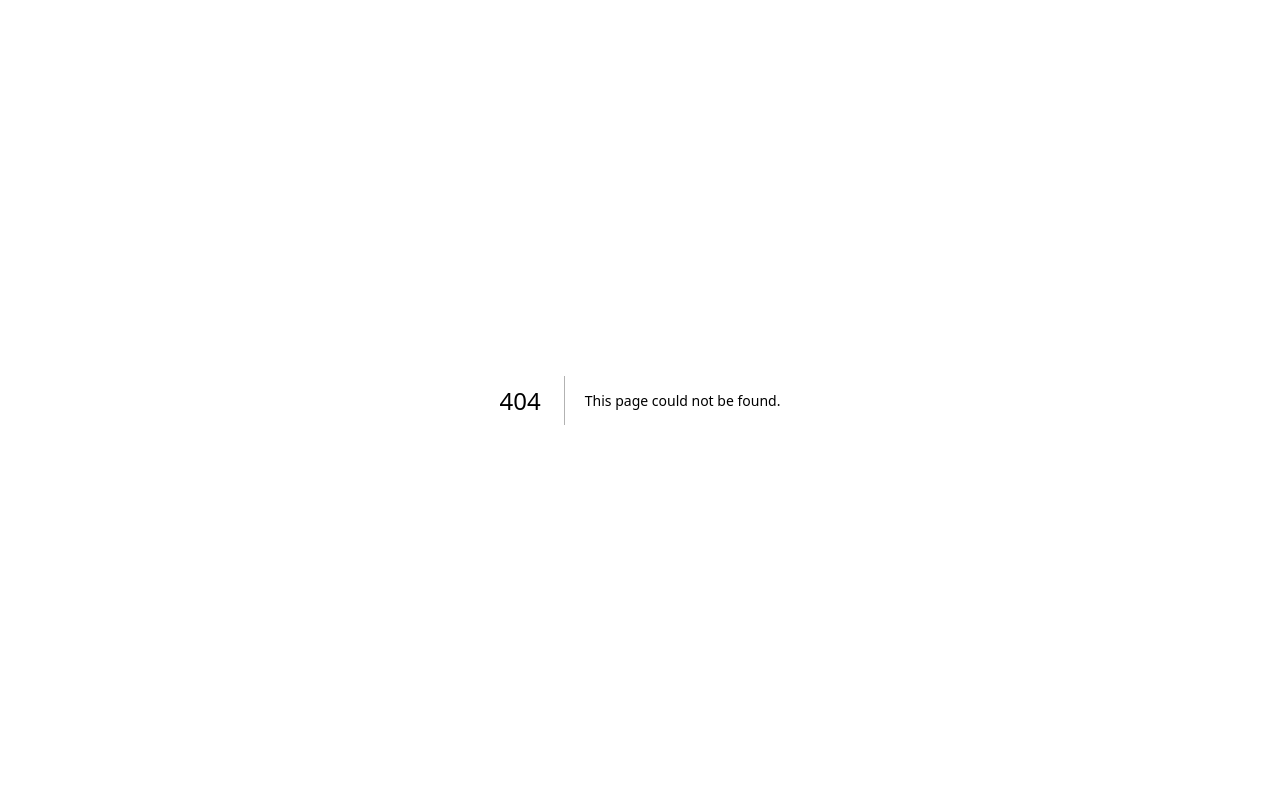
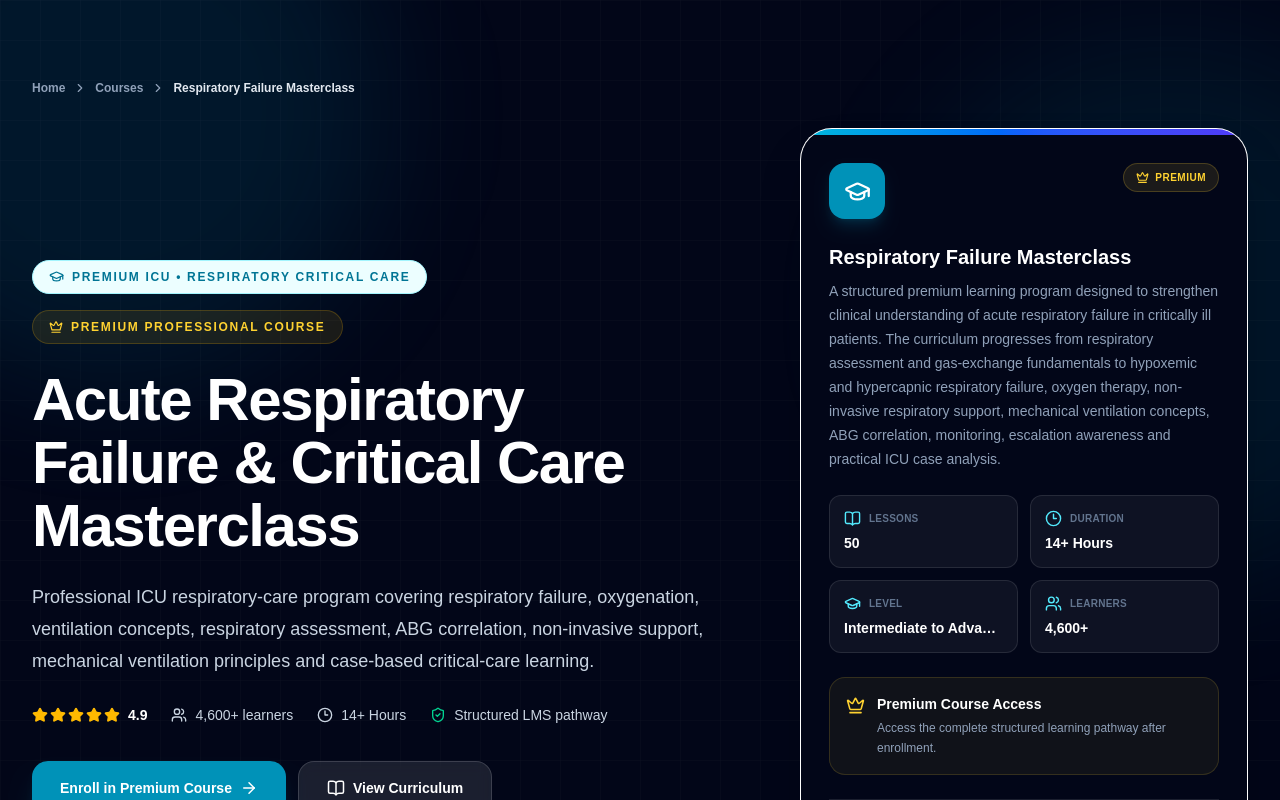
Before and after one commit to dubeyavinash557-sudo/icu-learning-portal, a Next.js app in the folder client/: page /courses/premium/respiratory-failure in a window 1280 px wide. Before the commit this address had no page. Shown: the top 800 px of the page. Built offline with nearby package versions, Linux system fonts and the light colour scheme.

Commit message:
Add professional Respiratory Failure premium course

```diff
--- /dev/null
+++ b/client/app/courses/premium/respiratory-failure/page.tsx
@@ -0,0 +1,255 @@
+import CourseLandingPage from "../../_components/CourseLandingPage";
+
+export default function RespiratoryFailurePremiumPage() {
+  return (
+    <CourseLandingPage
+      course={{
+        title: "Acute Respiratory Failure & Critical Care Masterclass",
+
+        shortTitle: "Respiratory Failure Masterclass",
+
+        category: "Premium ICU • Respiratory Critical Care",
+
+        description:
+          "Professional ICU respiratory-care program covering respiratory failure, oxygenation, ventilation concepts, respiratory assessment, ABG correlation, non-invasive support, mechanical ventilation principles and case-based critical-care learning.",
+
+        longDescription:
+          "A structured premium learning program designed to strengthen clinical understanding of acute respiratory failure in critically ill patients. The curriculum progresses from respiratory assessment and gas-exchange fundamentals to hypoxemic and hypercapnic respiratory failure, oxygen therapy, non-invasive respiratory support, mechanical ventilation concepts, ABG correlation, monitoring, escalation awareness and practical ICU case analysis.",
+
+        instructor: "ICU Learning Portal Faculty",
+
+        level: "Intermediate to Advanced",
+
+        duration: "14+ Hours",
+
+        lessons: 50,
+
+        students: "4,600+",
+
+        rating: 4.9,
+
+        price: "₹2,799",
+
+        originalPrice: "₹3,799",
+
+        isPremium: true,
+
+        accent: "cyan",
+
+        modules: [
+          {
+            title: "Chapter 01 — Respiratory Critical Care Foundations",
+            description:
+              "Understand the role of respiratory assessment and monitoring in critically ill patients.",
+            lessons: 3,
+          },
+
+          {
+            title: "Chapter 02 — Respiratory Anatomy & Physiology",
+            description:
+              "Review essential respiratory anatomy, ventilation and gas-exchange concepts.",
+            lessons: 2,
+          },
+
+          {
+            title: "Chapter 03 — Oxygenation & Ventilation",
+            description:
+              "Understand the difference between oxygenation and ventilation and their clinical importance.",
+            lessons: 3,
+          },
+
+          {
+            title: "Chapter 04 — Respiratory Assessment",
+            description:
+              "Learn a structured approach to respiratory assessment, observation and clinical monitoring.",
+            lessons: 3,
+          },
+
+          {
+            title: "Chapter 05 — Signs of Respiratory Distress",
+            description:
+              "Recognize important clinical indicators of respiratory distress and deterioration.",
+            lessons: 2,
+          },
+
+          {
+            title: "Chapter 06 — Acute Hypoxemic Respiratory Failure",
+            description:
+              "Understand hypoxemia, common clinical patterns and critical-care assessment principles.",
+            lessons: 3,
+          },
+
+          {
+            title: "Chapter 07 — Hypercapnic Respiratory Failure",
+            description:
+              "Review carbon-dioxide retention, ventilatory failure and monitoring considerations.",
+            lessons: 3,
+          },
+
+          {
+            title: "Chapter 08 — Oxygen Therapy",
+            description:
+              "Understand common oxygen-delivery systems and appropriate monitoring principles.",
+            lessons: 3,
+          },
+
+          {
+            title: "Chapter 09 — High-Flow Oxygen Therapy",
+            description:
+              "Study high-flow oxygen concepts, patient monitoring and escalation awareness.",
+            lessons: 2,
+          },
+
+          {
+            title: "Chapter 10 — Non-Invasive Ventilation",
+            description:
+              "Understand NIV principles, patient selection concepts, monitoring and safety considerations.",
+            lessons: 3,
+          },
+
+          {
+            title: "Chapter 11 — CPAP & BiPAP Concepts",
+            description:
+              "Review CPAP and BiPAP fundamentals and their role in respiratory support.",
+            lessons: 3,
+          },
+
+          {
+            title: "Chapter 12 — Mechanical Ventilation Foundations",
+            description:
+              "Understand the basic principles of invasive mechanical ventilation and ventilator support.",
+            lessons: 3,
+          },
+
+          {
+            title: "Chapter 13 — Ventilator Modes",
+            description:
+              "Review commonly used ventilator modes and their fundamental clinical concepts.",
+            lessons: 3,
+          },
+
+          {
+            title: "Chapter 14 — Ventilator Monitoring",
+            description:
+              "Understand essential ventilator parameters, patient-ventilator observation and monitoring.",
+            lessons: 2,
+          },
+
+          {
+            title: "Chapter 15 — ABG & Respiratory Failure",
+            description:
+              "Correlate arterial blood-gas findings with oxygenation, ventilation and respiratory status.",
+            lessons: 3,
+          },
+
+          {
+            title: "Chapter 16 — ARDS & Severe Respiratory Failure",
+            description:
+              "Study ARDS concepts, severe gas-exchange impairment and critical-care monitoring priorities.",
+            lessons: 2,
+          },
+
+          {
+            title: "Chapter 17 — Weaning & Liberation Concepts",
+            description:
+              "Understand general ventilator-weaning assessment and liberation concepts.",
+            lessons: 2,
+          },
+
+          {
+            title: "Chapter 18 — Respiratory Emergency Management",
+            description:
+              "Review structured recognition and escalation principles for acute respiratory emergencies.",
+            lessons: 2,
+          },
+
+          {
+            title: "Chapter 19 — Respiratory ICU Case Workshop",
+            description:
+              "Apply respiratory assessment, ABG and ventilatory-support concepts to practical ICU cases.",
+            lessons: 2,
+          },
+
+          {
+            title: "Chapter 20 — Final Respiratory Critical Care Assessment",
+            description:
+              "Consolidate respiratory critical-care knowledge through revision, clinical reasoning and assessment preparation.",
+            lessons: 1,
+          },
+        ],
+
+        learningOutcomes: [
+          "Understand fundamental respiratory critical-care concepts.",
+          "Review essential respiratory anatomy and physiology.",
+          "Understand oxygenation and ventilation.",
+          "Perform a structured respiratory assessment.",
+          "Recognize important signs of respiratory distress.",
+          "Understand acute hypoxemic respiratory failure.",
+          "Understand hypercapnic respiratory failure.",
+          "Review oxygen-therapy concepts and monitoring.",
+          "Understand high-flow oxygen therapy principles.",
+          "Understand non-invasive ventilation concepts.",
+          "Review CPAP and BiPAP fundamentals.",
+          "Understand the foundations of mechanical ventilation.",
+          "Recognize commonly used ventilator modes.",
+          "Understand important ventilator monitoring parameters.",
+          "Correlate ABG findings with respiratory failure.",
+          "Understand ARDS and severe respiratory-failure concepts.",
+          "Review general ventilator-weaning and liberation concepts.",
+          "Recognize respiratory emergencies and escalation needs.",
+          "Apply respiratory critical-care knowledge to ICU cases.",
+          "Prepare for a professional respiratory critical-care assessment.",
+        ],
+
+        practicalSkills: [
+          "Structured respiratory assessment",
+          "Respiratory distress recognition",
+          "Oxygenation assessment",
+          "Ventilation assessment",
+          "Pulse-oximetry monitoring",
+          "Oxygen-delivery system awareness",
+          "High-flow oxygen monitoring",
+          "NIV monitoring",
+          "CPAP monitoring concepts",
+          "BiPAP monitoring concepts",
+          "Mechanical ventilation fundamentals",
+          "Ventilator-mode recognition",
+          "Ventilator parameter observation",
+          "Patient-ventilator monitoring",
+          "ABG interpretation correlation",
+          "Hypoxemic respiratory failure recognition",
+          "Hypercapnic respiratory failure recognition",
+          "ARDS monitoring concepts",
+          "Weaning assessment concepts",
+          "Respiratory ICU case-based reasoning",
+        ],
+
+        includes: [
+          "50 structured premium lessons",
+          "20 professional respiratory critical-care chapters",
+          "Acute respiratory failure curriculum",
+          "Respiratory assessment learning",
+          "Oxygenation and ventilation concepts",
+          "Hypoxemic respiratory failure",
+          "Hypercapnic respiratory failure",
+          "Oxygen-therapy learning",
+          "High-flow oxygen concepts",
+          "Non-invasive ventilation",
+          "CPAP and BiPAP concepts",
+          "Mechanical ventilation foundations",
+          "Ventilator modes",
+          "Ventilator monitoring",
+          "ABG and respiratory-failure correlation",
+          "ARDS and severe respiratory-failure concepts",
+          "Weaning and liberation concepts",
+          "Respiratory emergency management",
+          "ICU respiratory case workshop",
+          "Final respiratory critical-care assessment",
+          "Progress tracking",
+          "Premium learner access",
+          "Certificate completion pathway",
+        ],
+      }}
+    />
+  );
+}
```
